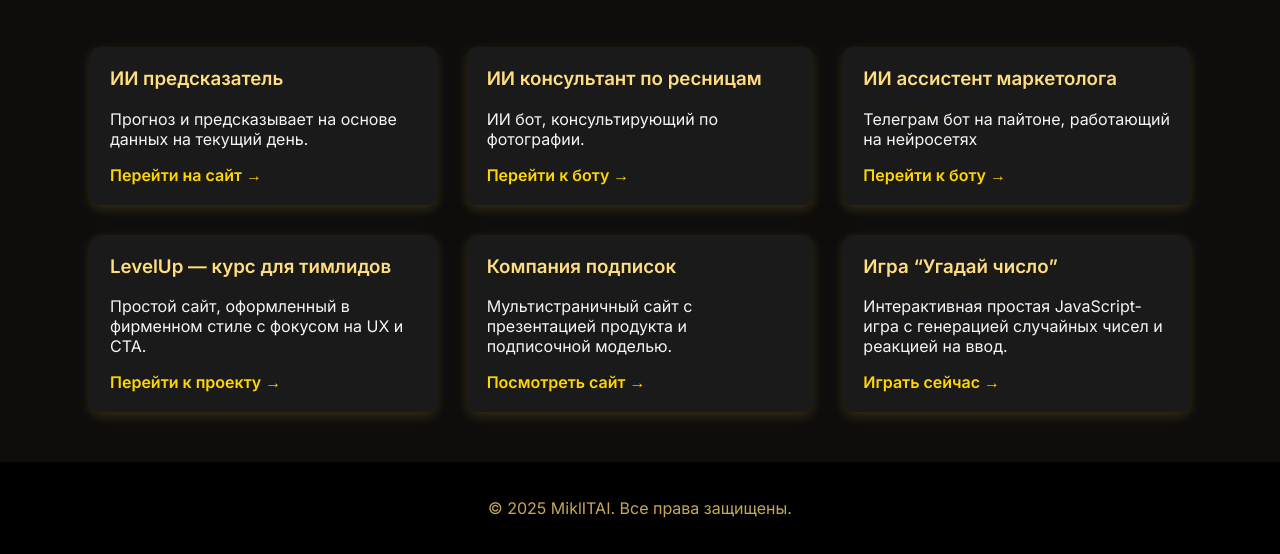
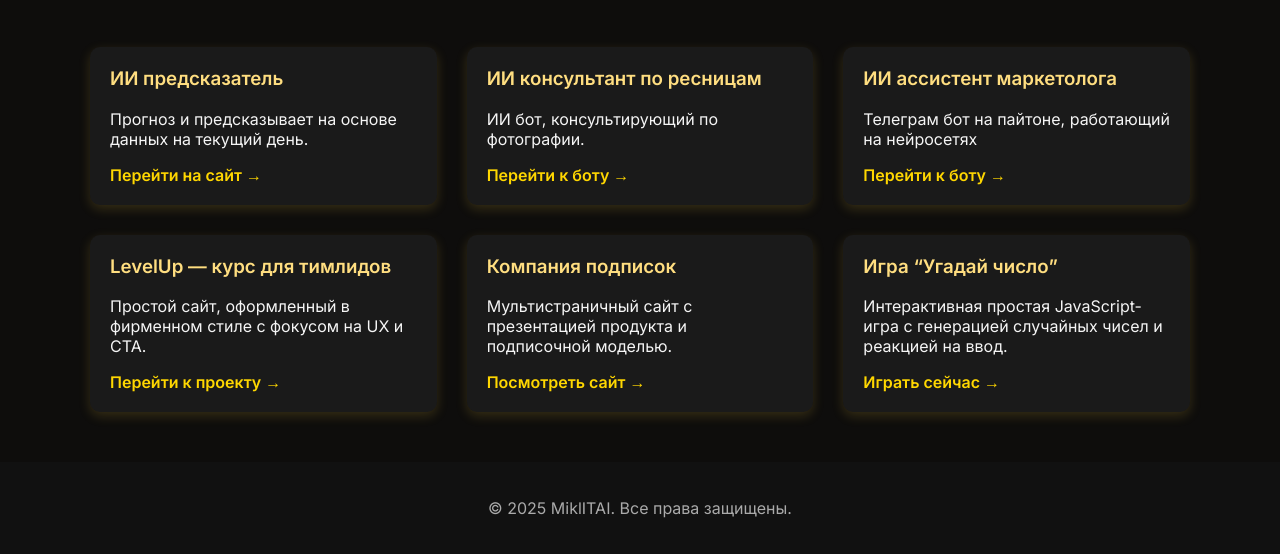
Before and after one commit to MiklITAI/aiportfolio, a plain HTML site: page Портфолио.html in a window 1280 px wide. Shown: the part 281-835 px from the top of the page. Drawn offline with nearby package versions, Linux system fonts and the light colour scheme.

Commit message:
Update Портфолио.html

```diff
--- a/Портфолио.html
+++ b/Портфолио.html
@@ -53,6 +53,23 @@
       margin-top: 80px;
       font-size: 48px;
     }
+    html, body {
+  height: 100%;
+  margin: 0;
+  display: flex;
+  flex-direction: column;
+}
+
+main {
+  flex: 1;
+}
+
+footer {
+  text-align: center;
+  padding: 20px;
+  background-color: #111;
+  color: #aaa;
+}
   </style>
 </head>
 
```
